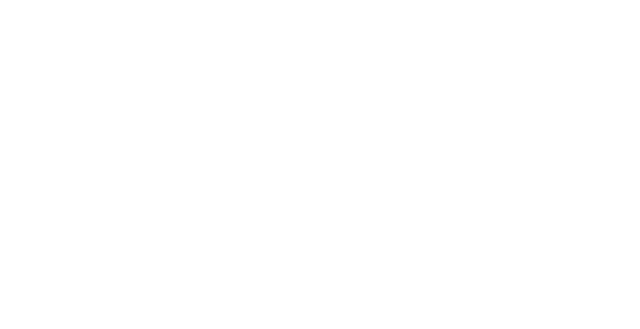
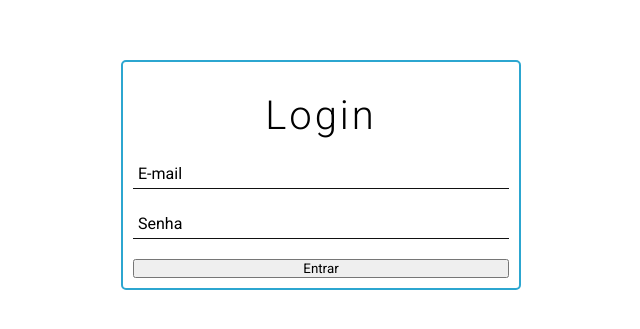
Before and after one commit to Pedro-Thomazi/GuitarHero, a React (Vite) app in the folder frontend/: page /login in a window 1280 px wide. Before the commit this address had no page. Shown: the part 225-554 px from the top of the page, without its empty margins (319-959 px from the left). Built offline with nearby package versions, Linux system fonts and the light colour scheme.

Commit message:
Criando Page Login

```diff
--- a/frontend/src/App.tsx
+++ b/frontend/src/App.tsx
@@ -2,6 +2,7 @@ import { BrowserRouter, Route, Routes } from "react-router-dom"
 import Home from "./pages/Home/Home"
 import ProductPage from "./pages/Product/Product"
 import ScrollToTop from "./middlewares/ScrollToTop"
+import Login from "./pages/Login/Login"
 
 function App() {
 
@@ -11,6 +12,7 @@ function App() {
       <Routes>
         <Route path="/" element={<Home />} />
         <Route path="/produto/:name/:id" element={<ProductPage />} />
+        <Route path="/login" element={<Login />} />
       </Routes>
     </BrowserRouter>
   )
--- a/frontend/src/components/Navbar/Navbar.tsx
+++ b/frontend/src/components/Navbar/Navbar.tsx
@@ -16,7 +16,7 @@ const Navbar = () => {
 
   return (
     <nav className={styles.navbar}>
-      <Link to={"/"}>Login</Link>
+      <Link to={"/login"}>Login</Link>
       <Link className={styles.btnDown} to={"#"} onClick={() => actionDropDown()}>
       Intrumentos<FaAngleDown />
       <div className={`${styles.dropdown} ${downOpen ? styles.open : ""}`}>
--- /dev/null
+++ b/frontend/src/pages/Login/Login.module.css
@@ -0,0 +1,56 @@
+.loginCotaianer {
+  display: flex;
+  align-items: center;
+  justify-content: center;
+  height: 100vh;
+
+  section {
+    display: flex;
+    flex-direction: column;
+    align-items: center;
+    width: 400px;
+    padding: 10px;
+    /* background-color: red; */
+    border: 2px solid var(--principal-color);
+    border-radius: 5px;
+
+    h3 {
+      font-size: 2.5rem;
+      letter-spacing: 3px;
+      font-weight: 300;
+      margin: 20px 0;
+    }
+
+    form {
+      display: flex;
+      flex-direction: column;
+      width: 100%;
+      gap: 20px;
+
+      div {
+        position: relative;
+        padding: 5px;
+        border-bottom: 1px solid #111;
+
+        input {
+          border: none;
+          outline: none;
+          width: 100%;
+        }
+
+        label {
+          position: absolute;
+          left: 5px;
+          background-color: #fff;
+          transform: translateY(0px);
+          transition: .5s;
+        }
+
+        input:focus + label,
+        input:valid + label {
+          transform: translateY(-20px);
+        }
+      }
+    }
+  }
+}
--- /dev/null
+++ b/frontend/src/pages/Login/Login.tsx
@@ -0,0 +1,24 @@
+import styles from './Login.module.css'
+
+const Login = () => {
+  return (
+    <main className={styles.loginCotaianer}>
+      <section>
+        <h3>Login</h3>
+        <form>
+          <div>
+            <input type="email" name="email" id="email" required />
+            <label htmlFor="">E-mail</label>
+          </div>
+          <div>
+            <input type="password" name="password" id="password" required />
+            <label htmlFor="">Senha</label>
+          </div>
+          <button>Entrar</button>
+        </form>
+      </section>
+    </main>
+  )
+}
+
+export default Login
```
